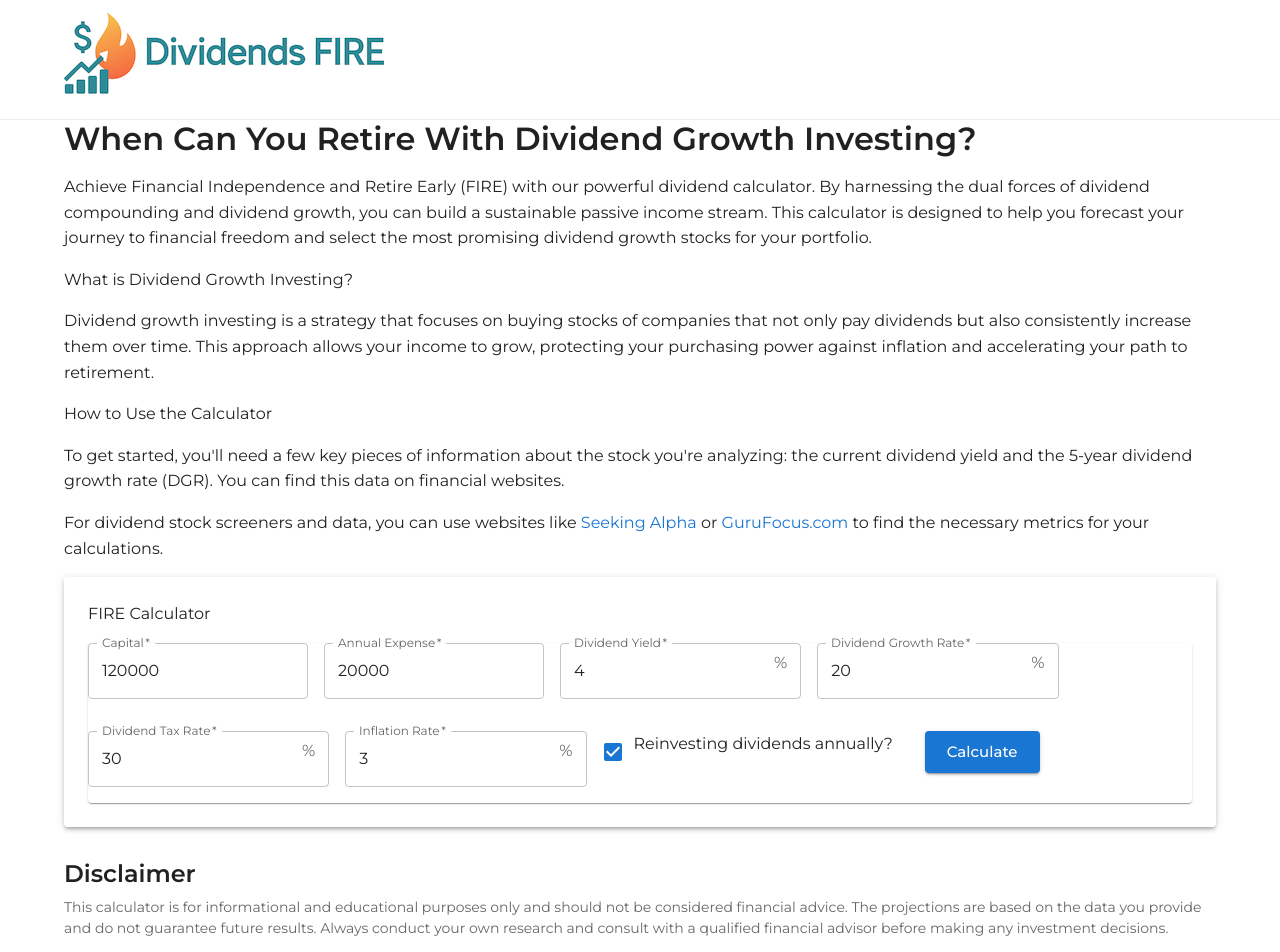
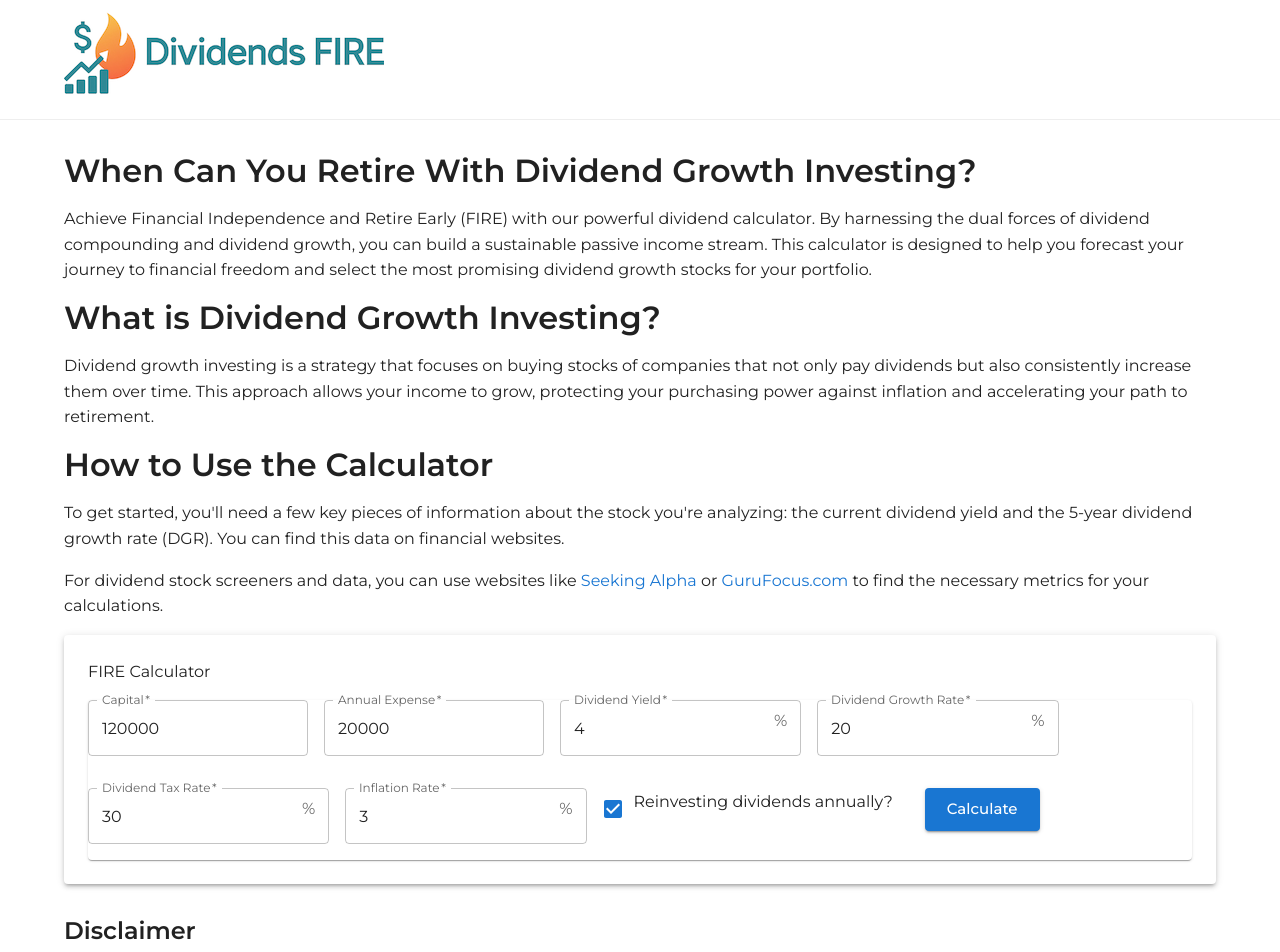
Before and after one commit to peterwcm/dividends-fire, a Next.js app: page / in a window 1280 px wide. Shown: the top 952 px of the page. Built offline with nearby package versions, Linux system fonts and the light colour scheme; what @mui/material-nextjs would draw is missing.

Commit message:
page layout updates

```diff
--- a/src/app/page.tsx
+++ b/src/app/page.tsx
@@ -5,28 +5,28 @@ import Calculator from '../components/Calculator';
 
 const Home = () => {
   return (
-    <Container>
+    <Container sx={{ py: 4 }}>
       <Typography variant="h2" component="h1">
         When Can You Retire With Dividend Growth Investing?
       </Typography>
-      <Typography component="p">
+      <Typography>
         Achieve Financial Independence and Retire Early (FIRE) with our powerful dividend calculator. By harnessing the dual forces of dividend compounding and dividend growth, you can build a sustainable passive income stream. This calculator is designed to help you forecast your journey to financial freedom and select the most promising dividend growth stocks for your portfolio.
       </Typography>
 
-      <Typography component="h2">
+      <Typography variant="h2">
         What is Dividend Growth Investing?
       </Typography>
-      <Typography component="p">
+      <Typography>
         Dividend growth investing is a strategy that focuses on buying stocks of companies that not only pay dividends but also consistently increase them over time. This approach allows your income to grow, protecting your purchasing power against inflation and accelerating your path to retirement.
       </Typography>
 
-      <Typography component="h2">
+      <Typography variant="h2">
         How to Use the Calculator
       </Typography>
-      <Typography component="p">
+      <Typography>
         To get started, you'll need a few key pieces of information about the stock you're analyzing: the current dividend yield and the 5-year dividend growth rate (DGR). You can find this data on financial websites.
       </Typography>
-      <Typography component="p">
+      <Typography>
         For dividend stock screeners and data, you can use websites like{' '}
         <MuiLink href="https://seekingalpha.com" target="_blank" rel="noreferrer">
           Seeking Alpha
@@ -42,10 +42,10 @@ const Home = () => {
         <Calculator />
       </Paper>
 
-      <Typography variant="h4" component="h2" gutterBottom>
+      <Typography variant="h4">
         Disclaimer
       </Typography>
-      <Typography variant="body2" color="text.secondary" paragraph>
+      <Typography color="text.secondary">
         This calculator is for informational and educational purposes only and should not be considered financial advice. The projections are based on the data you provide and do not guarantee future results. Always conduct your own research and consult with a qualified financial advisor before making any investment decisions.
       </Typography>
     </Container>
```
